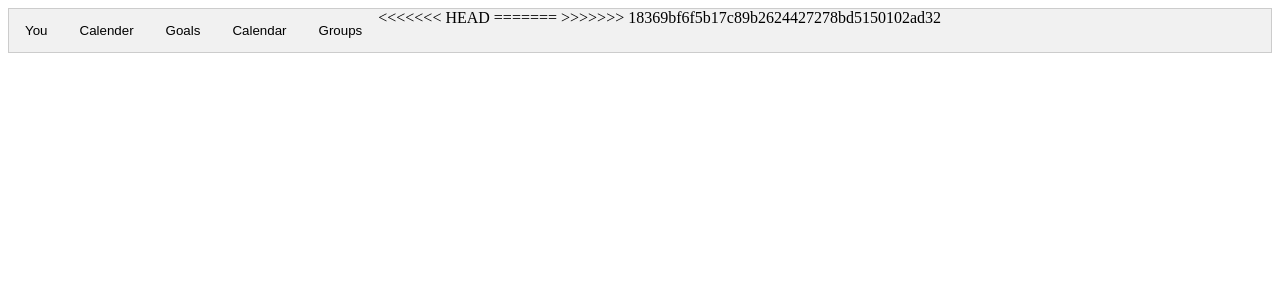
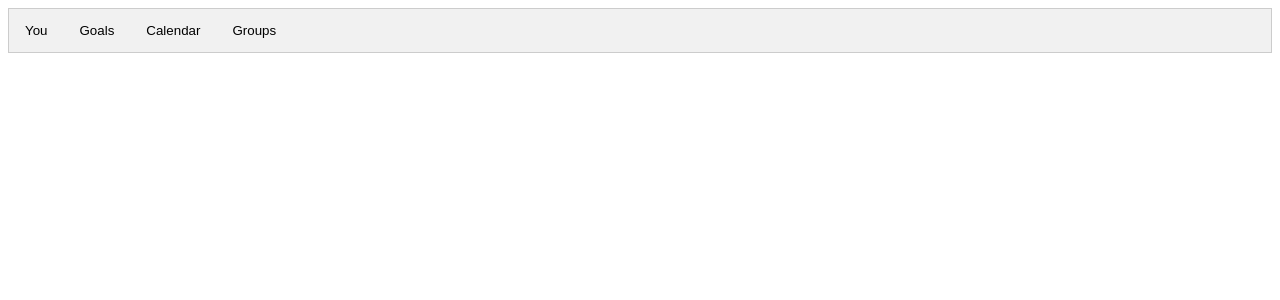
Before and after one commit to Kronman590/xdhacks2019, a Django app: template Feb092019_XdHacks_Levana/templates/index/index.html in a window 1280 px wide. Shown: the top 300 px of the page. Run offline with Django 3.2, Linux system fonts and the light colour scheme; the template is opened without the code that fills it, so the values that code supplies are empty.

Commit message:
solving merge conflicts

```diff
--- a/Feb092019_XdHacks_Levana/templates/index/index.html
+++ b/Feb092019_XdHacks_Levana/templates/index/index.html
@@ -10,12 +10,8 @@
 <!--Tab links-->
 <div class="tab">
     <button class = "tablinks" onclick="openTab(event, 'You')" id="defaultOpen">You</button>
-<<<<<<< HEAD
-    <button class = "tablinks" onclick="openTab(event, 'Calender')">Calender</button>
-=======
     <button class = "tablinks" onclick="openTab(event, 'Goals')">Goals</button>
     <button class = "tablinks" onclick="openTab(event, 'Calendar')">Calendar</button>
->>>>>>> 18369bf6f5b17c89b2624427278bd5150102ad32
     <button class = "tablinks" onclick="openTab(event, 'Groups')">Groups</button>
 </div>
 
```
